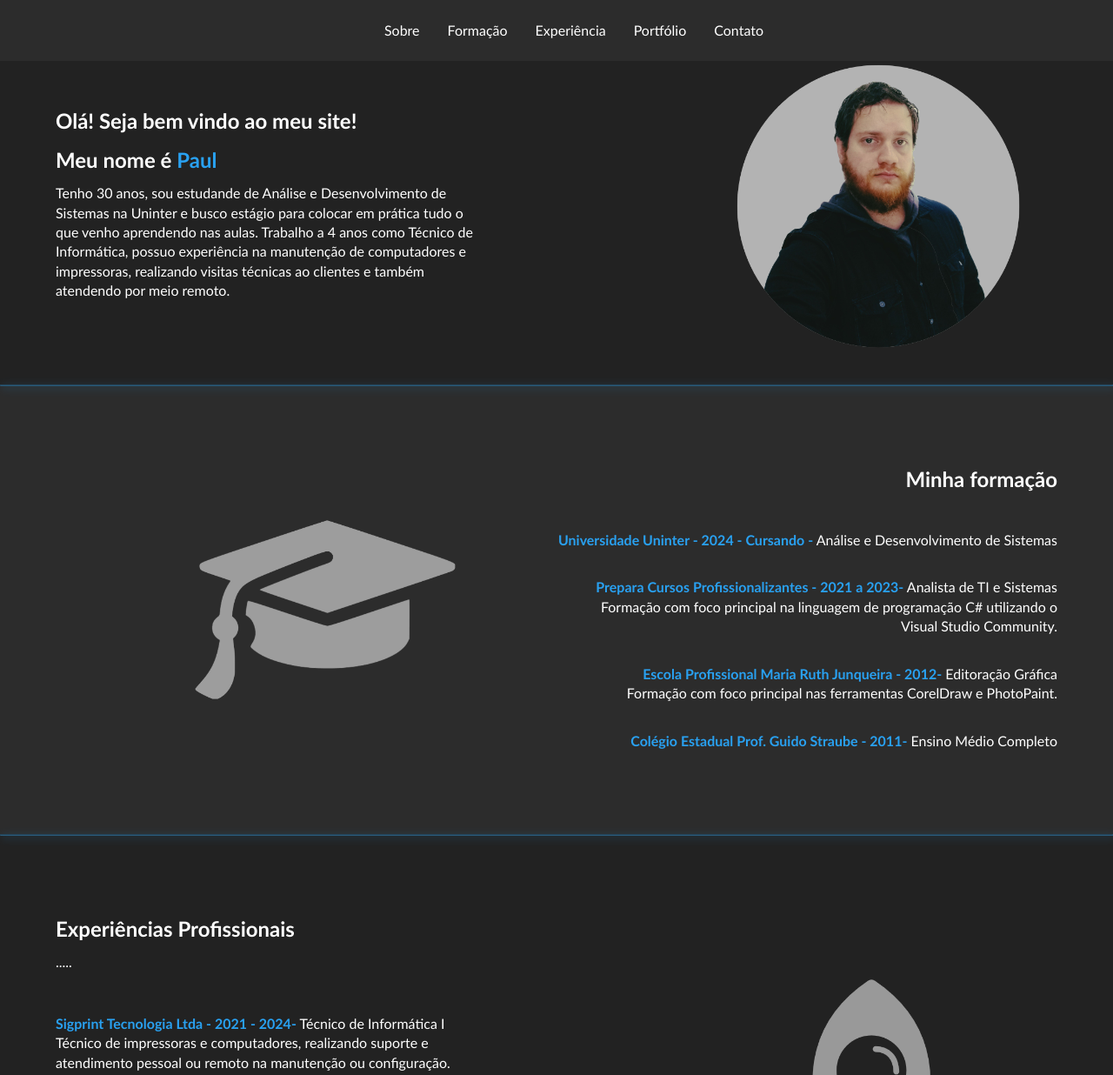
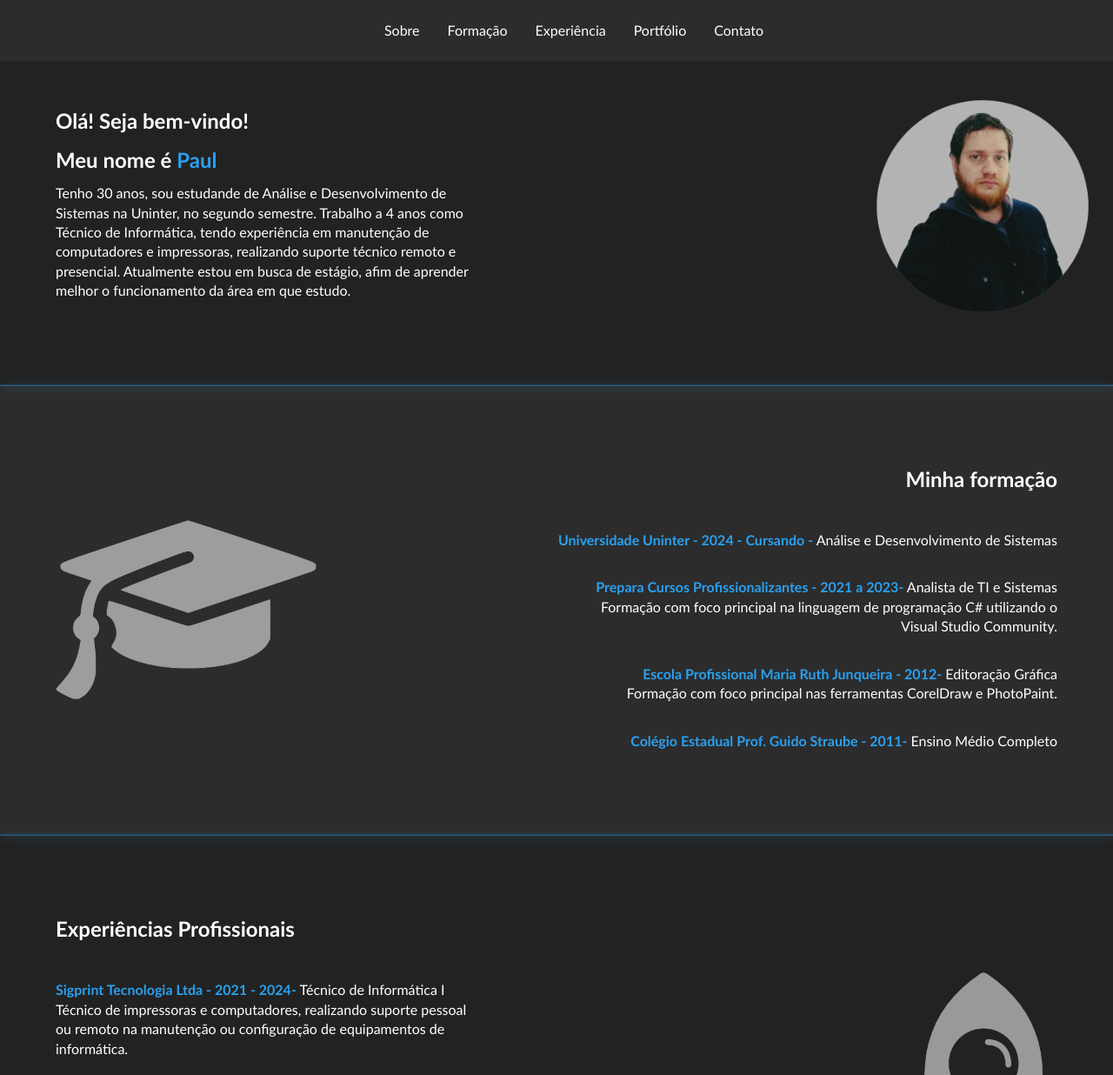
Before and after one commit to Paul2281/paulhenze-github.io, a plain HTML site: page index.html in a window 1280 px wide. Shown: the top 1236 px of the page at 87% size. Drawn offline with Linux system fonts and the light colour scheme.

Commit message:
update v1.0

```diff
--- a/index.html
+++ b/index.html
@@ -45,13 +45,14 @@
           id="profile-pic"
           src="./public/profile.jpg"
         /> -->
-        <h2 class="title">Olá! Seja bem vindo ao meu site!</h2>
+        <h2 class="title">Olá! Seja bem-vindo!</h2>
         <br>
         <h2>Meu nome é <span class="myName">Paul</span></h2>
         <p class="section-description">
-          Tenho 30 anos, sou estudande de Análise e Desenvolvimento de Sistemas na Uninter e busco estágio para colocar em prática tudo o que
-          venho aprendendo nas aulas. Trabalho a 4 anos como Técnico de Informática, possuo experiência na manutenção de computadores e impressoras,
-          realizando visitas técnicas ao clientes e também atendendo por meio remoto.
+          Tenho 30 anos, sou estudande de Análise e Desenvolvimento de Sistemas na Uninter, no segundo semestre.
+          Trabalho a 4 anos como Técnico de Informática, tendo experiência em manutenção de computadores e impressoras,
+          realizando suporte técnico remoto e presencial. Atualmente estou em busca de estágio,
+          afim de aprender melhor o funcionamento da área em que estudo.
         </p>
       </section>
       <hr class="section-divider" />
@@ -77,13 +78,10 @@
       <!-- SESSÃO EXPERIENCIA /> -->
       <section id="experiencia">
         <h2 class="title">Experiências Profissionais</h2>
-        <p class="section-description">
-          .....
-        </p>
         <ul id="itens-experiencia">
           <li>
             <strong class="empresa">Sigprint Tecnologia Ltda - 2021 - 2024-</strong> Técnico de Informática I
-            <p>Técnico de impressoras e computadores, realizando suporte e atendimento pessoal ou remoto na manutenção ou configuração.</p>
+            <p>Técnico de impressoras e computadores, realizando suporte pessoal ou remoto na manutenção ou configuração de equipamentos de informática.</p>
           </li>
           <li>
             <strong class="empresa">Técnico Autonomo  - 2019 a 2021-</strong> Técnico de informática
--- a/styles/sectionExperiencia.css
+++ b/styles/sectionExperiencia.css
@@ -1,14 +1,17 @@
 @import url('./globals.css');
 
 section#experiencia {
-  background-color: var(--primaryContainer);
   background-image: url(../images/work2.png);
   background-size: 300px 300px;
   background-repeat: no-repeat;
-  background-position: 105ex;
+  background-position: right;
   background-attachment: local;
+  position:static;
 }
 
+section#experiencia {
+  background-color: var(--primaryContainer);
+}
 
 section#experiencia {
   display: flex;
--- a/styles/sectionFormacao.css
+++ b/styles/sectionFormacao.css
@@ -6,7 +6,7 @@ section#formacao {
   background-repeat: no-repeat;
   background-position: left;
   background-attachment:local;
-  margin-left: 14rem;
+  margin-left: 4rem;
 }
 
 section#formacao {
--- a/styles/sectionPortfolio.css
+++ b/styles/sectionPortfolio.css
@@ -6,7 +6,7 @@ section#portfolio {
   background-repeat: no-repeat;
   background-position: left;
   background-attachment: local;
-  margin-left: 12rem;
+  margin-left: 4rem;
 }
 section#portfolio {
   display: flex;
--- a/styles/sectionSobre.css
+++ b/styles/sectionSobre.css
@@ -2,10 +2,12 @@
 
 section#sobre {
   background-image: url(../images/profile.png);
-  background-size: 400px 400px;
+  background-size: 300px 300px;
   background-repeat: no-repeat;
-  background-position: 100ex;
+  background-position: right;
+  background-position-y: center;
   background-attachment: local;
+  position: static;
 }
 
 section#sobre {
@@ -15,7 +17,6 @@ section#sobre {
 section#sobre span.myName {
   color: var(--primary);
 }
-
 
 #profile-pic {
   width: 8rem;
```
